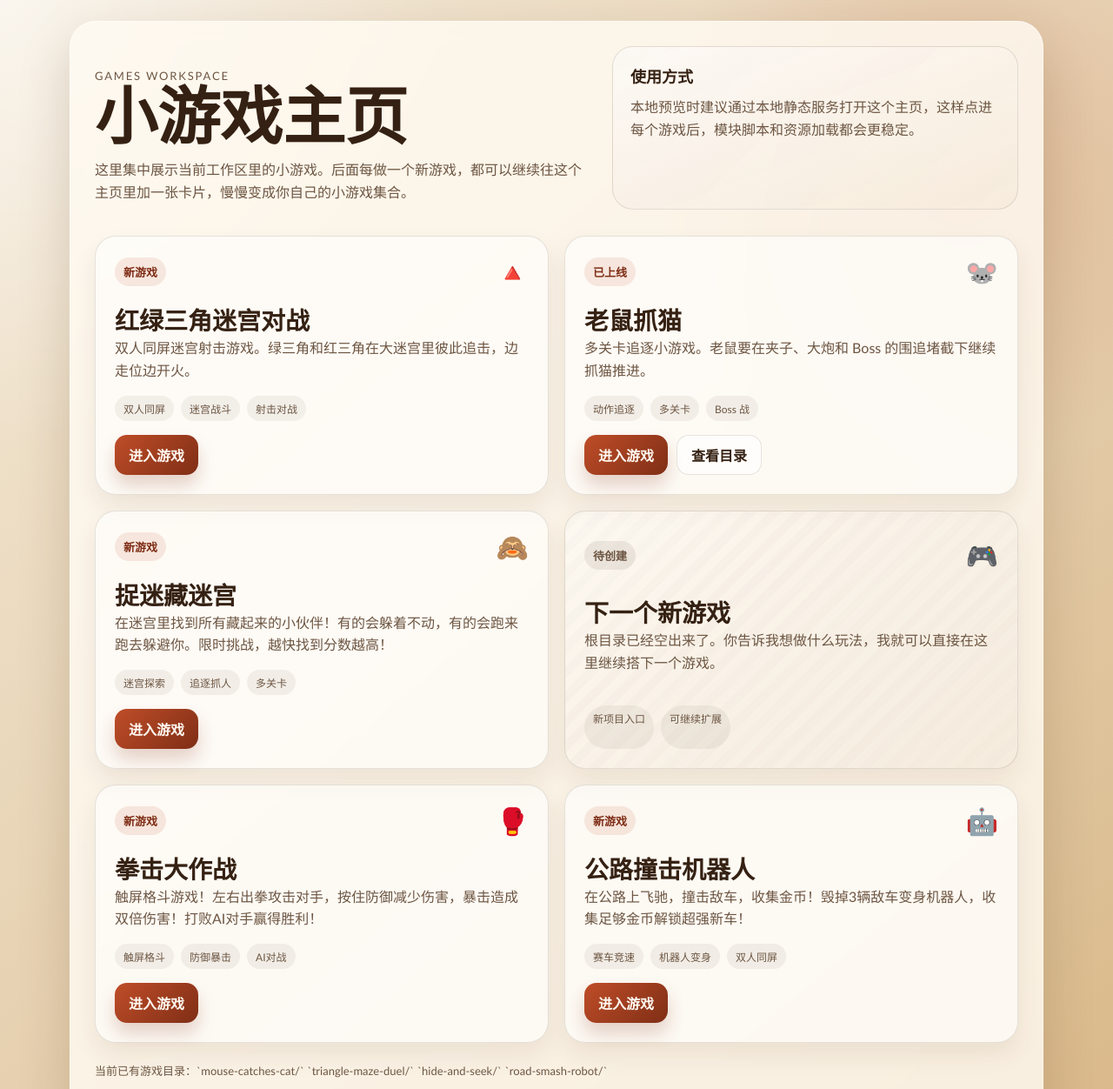
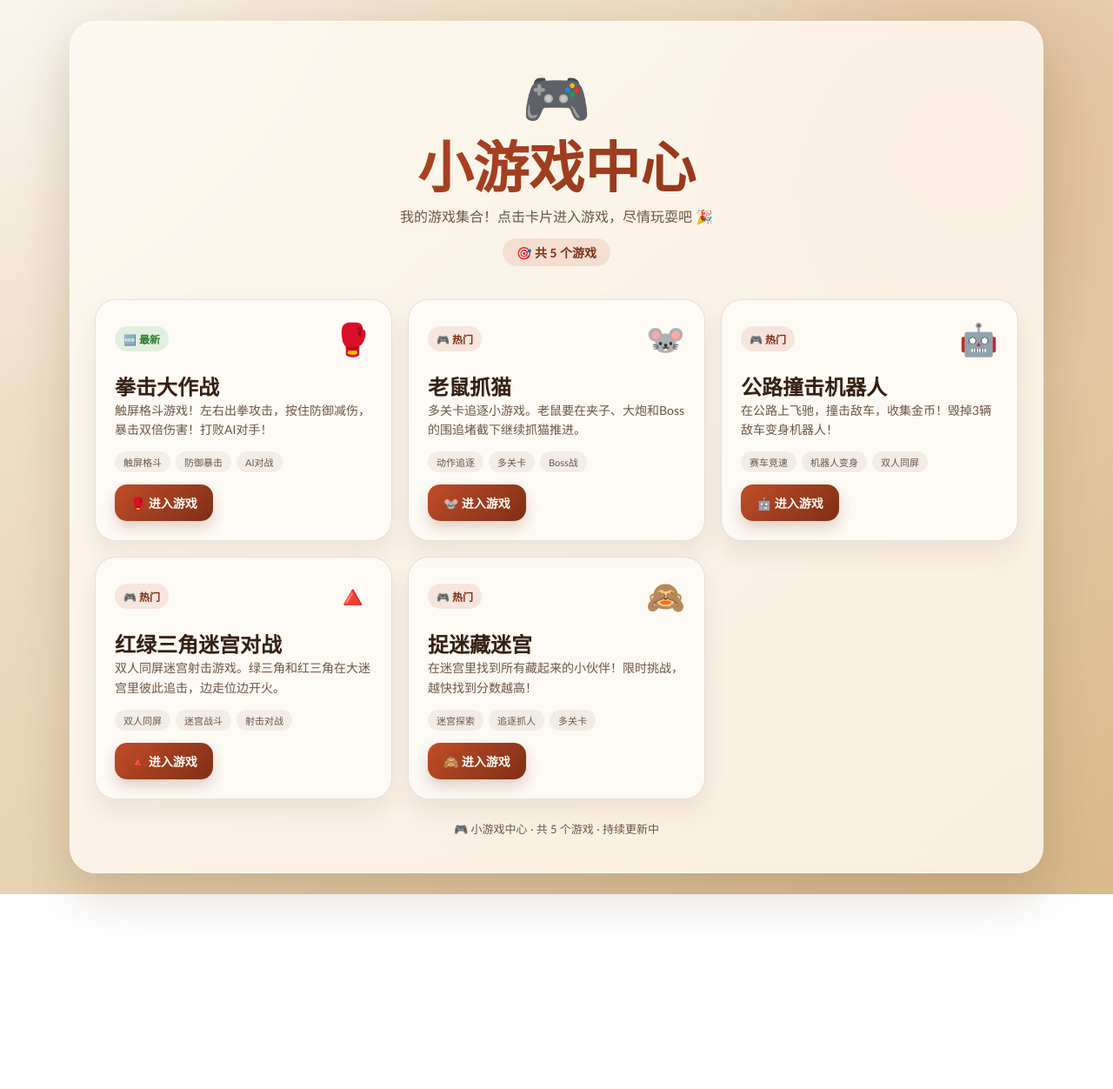
Before and after one commit to huangxiangdan/rocky-games-center, a plain HTML site: page index.html in a window 1280 px wide. Shown: the top 1252 px of the page at 87% size. After the commit the page ends 1028 px from the top, so only its background shows below. Drawn offline with Linux system fonts and the light colour scheme.

Commit message:
Reorganize homepage: all 5 games together with clean layout

```diff
--- a/index.html
+++ b/index.html
@@ -3,7 +3,7 @@
   <head>
     <meta charset="UTF-8" />
     <meta name="viewport" content="width=device-width, initial-scale=1.0" />
-    <title>小游戏主页</title>
+    <title>🎮 小游戏中心</title>
     <style>
       :root {
         --bg: #f4ead9;
@@ -18,9 +18,7 @@
         --shadow: rgba(71, 40, 12, 0.18);
       }
 
-      * {
-        box-sizing: border-box;
-      }
+      * { box-sizing: border-box; }
 
       body {
         margin: 0;
@@ -47,72 +45,66 @@
       }
 
       .hero {
-        display: grid;
-        grid-template-columns: minmax(0, 1.1fr) minmax(280px, 0.9fr);
-        gap: 24px;
-        align-items: stretch;
+        text-align: center;
+        padding: 20px 0 10px;
       }
 
-      .hero-copy {
-        padding: 8px 0;
+      .hero-emoji {
+        font-size: 64px;
+        margin-bottom: 8px;
       }
 
-      .eyebrow {
-        margin: 0 0 10px;
-        font-size: 13px;
-        letter-spacing: 0.14em;
-        text-transform: uppercase;
-        color: var(--muted);
+      .hero h1 {
+        margin: 0;
+        font-size: clamp(36px, 7vw, 64px);
+        line-height: 1;
+        background: linear-gradient(135deg, var(--accent), var(--accent-deep));
+        -webkit-background-clip: text;
+        -webkit-text-fill-color: transparent;
+        background-clip: text;
       }
 
-      h1 {
-        margin: 0;
-        font-size: clamp(38px, 7vw, 72px);
-        line-height: 0.95;
-      }
-
-      .hero-copy p {
-        margin: 16px 0 0;
-        max-width: 38rem;
-        line-height: 1.6;
+      .hero p {
+        margin: 12px 0 0;
         color: var(--muted);
-      }
-
-      .hero-panel {
-        padding: 20px;
-        border-radius: 24px;
-        background:
-          linear-gradient(160deg, rgba(255, 255, 255, 0.7), rgba(244, 234, 217, 0.68)),
-          linear-gradient(135deg, rgba(191, 77, 40, 0.08), transparent);
-        border: 1px solid var(--line);
-      }
-
-      .hero-panel h2 {
-        margin: 0 0 10px;
-        font-size: 18px;
-      }
-
-      .hero-panel p {
-        margin: 0;
-        color: var(--muted);
+        font-size: 16px;
         line-height: 1.6;
       }
 
+      .game-count {
+        display: inline-flex;
+        align-items: center;
+        gap: 6px;
+        margin-top: 12px;
+        padding: 6px 16px;
+        border-radius: 999px;
+        background: rgba(191, 77, 40, 0.12);
+        color: var(--accent-deep);
+        font-size: 14px;
+        font-weight: 700;
+      }
+
       .grid {
-        margin-top: 30px;
+        margin-top: 28px;
         display: grid;
-        grid-template-columns: repeat(2, minmax(0, 1fr));
+        grid-template-columns: repeat(auto-fill, minmax(300px, 1fr));
         gap: 18px;
       }
 
       .card {
         display: grid;
-        gap: 16px;
+        gap: 14px;
         padding: 22px;
         border-radius: 24px;
         background: var(--card);
         border: 1px solid var(--line);
         box-shadow: 0 14px 28px rgba(71, 40, 12, 0.08);
+        transition: transform 150ms ease, box-shadow 150ms ease;
+      }
+
+      .card:hover {
+        transform: translateY(-3px);
+        box-shadow: 0 18px 36px rgba(71, 40, 12, 0.14);
       }
 
       .card-top {
@@ -126,58 +118,65 @@
         display: inline-flex;
         align-items: center;
         gap: 8px;
-        padding: 7px 10px;
+        padding: 6px 10px;
         border-radius: 999px;
         background: rgba(191, 77, 40, 0.12);
         color: var(--accent-deep);
-        font-size: 13px;
+        font-size: 12px;
         font-weight: 700;
       }
 
+      .badge-new {
+        background: rgba(76, 175, 80, 0.15);
+        color: #2e7d32;
+      }
+
       .emoji {
-        font-size: 30px;
+        font-size: 36px;
       }
 
       .card h3 {
         margin: 0;
-        font-size: 28px;
+        font-size: 24px;
       }
 
       .card p {
         margin: 0;
         color: var(--muted);
         line-height: 1.6;
+        font-size: 14px;
       }
 
       .meta {
         display: flex;
         flex-wrap: wrap;
-        gap: 8px;
+        gap: 6px;
       }
 
       .chip {
-        padding: 6px 10px;
+        padding: 4px 10px;
         border-radius: 999px;
         background: rgba(53, 33, 19, 0.06);
         color: var(--muted);
-        font-size: 12px;
+        font-size: 11px;
       }
 
       .actions {
         display: flex;
         flex-wrap: wrap;
-        gap: 10px;
+        gap: 8px;
       }
 
       .button {
         display: inline-flex;
         align-items: center;
         justify-content: center;
-        min-height: 46px;
-        padding: 0 16px;
+        min-height: 42px;
+        padding: 0 18px;
         border-radius: 14px;
         text-decoration: none;
         font-weight: 700;
+        font-size: 14px;
         transition: transform 120ms ease-out, box-shadow 120ms ease-out;
       }
 
@@ -188,227 +187,134 @@
       .button-primary {
         color: #fff9f1;
         background: linear-gradient(135deg, var(--accent), var(--accent-deep));
-        box-shadow: 0 12px 20px rgba(127, 46, 22, 0.2);
-      }
-
-      .button-secondary {
-        color: var(--ink);
-        background: rgba(255, 255, 255, 0.66);
-        border: 1px solid var(--line);
-      }
-
-      .card-placeholder {
-        justify-content: center;
-        min-height: 280px;
-        background:
-          linear-gradient(140deg, rgba(255, 255, 255, 0.42), rgba(243, 233, 220, 0.76)),
-          repeating-linear-gradient(
-            -45deg,
-            rgba(53, 33, 19, 0.03),
-            rgba(53, 33, 19, 0.03) 10px,
-            transparent 10px,
-            transparent 20px
-          );
-      }
-
-      .card-placeholder .badge {
-        background: rgba(53, 33, 19, 0.08);
-        color: var(--muted);
+        box-shadow: 0 8px 16px rgba(127, 46, 22, 0.2);
       }
 
       .footer {
-        margin-top: 22px;
+        margin-top: 24px;
+        text-align: center;
         color: var(--muted);
         font-size: 13px;
       }
 
       @media (max-width: 860px) {
-        body {
-          padding: 14px;
-        }
-
-        .shell {
-          padding: 18px;
-          border-radius: 22px;
-        }
-
-        .hero {
-          grid-template-columns: 1fr;
-          gap: 14px;
-        }
-
-        .grid {
-          grid-template-columns: 1fr;
-        }
-
-        .card h3 {
-          font-size: 24px;
-        }
+        body { padding: 12px; }
+        .shell { padding: 18px; border-radius: 22px; }
+        .grid { grid-template-columns: 1fr; }
+        .card h3 { font-size: 22px; }
+        .hero-emoji { font-size: 48px; }
       }
     </style>
   </head>
   <body>
     <main class="shell">
       <section class="hero">
-        <div class="hero-copy">
-          <p class="eyebrow">Games Workspace</p>
-          <h1>小游戏主页</h1>
-          <p>
-            这里集中展示当前工作区里的小游戏。后面每做一个新游戏，都可以继续往这个主页里加一张卡片，慢慢变成你自己的小游戏集合。
-          </p>
-        </div>
-
-        <aside class="hero-panel">
-          <h2>使用方式</h2>
-          <p>
-            本地预览时建议通过本地静态服务打开这个主页，这样点进每个游戏后，模块脚本和资源加载都会更稳定。
-          </p>
-        </aside>
+        <div class="hero-emoji">🎮</div>
+        <h1>小游戏中心</h1>
+        <p>我的游戏集合！点击卡片进入游戏，尽情玩耍吧 🎉</p>
+        <span class="game-count">🎯 共 5 个游戏</span>
       </section>
 
       <section class="grid" aria-label="游戏列表">
+
         <article class="card">
           <div class="card-top">
-            <span class="badge">新游戏</span>
+            <span class="badge badge-new">🆕 最新</span>
+            <span class="emoji" aria-hidden="true">🥊</span>
+          </div>
+          <div>
+            <h3>拳击大作战</h3>
+            <p>触屏格斗游戏！左右出拳攻击，按住防御减伤，暴击双倍伤害！打败AI对手！</p>
+          </div>
+          <div class="meta">
+            <span class="chip">触屏格斗</span>
+            <span class="chip">防御暴击</span>
+            <span class="chip">AI对战</span>
+          </div>
+          <div class="actions">
+            <a class="button button-primary" href="./boxing-game/index.html">🥊 进入游戏</a>
+          </div>
+        </article>
+
+        <article class="card">
+          <div class="card-top">
+            <span class="badge">🎮 热门</span>
+            <span class="emoji" aria-hidden="true">🐭</span>
+          </div>
+          <div>
+            <h3>老鼠抓猫</h3>
+            <p>多关卡追逐小游戏。老鼠要在夹子、大炮和Boss的围追堵截下继续抓猫推进。</p>
+          </div>
+          <div class="meta">
+            <span class="chip">动作追逐</span>
+            <span class="chip">多关卡</span>
+            <span class="chip">Boss战</span>
+          </div>
+          <div class="actions">
+            <a class="button button-primary" href="./mouse-catches-cat/index.html">🐭 进入游戏</a>
+          </div>
+        </article>
+
+        <article class="card">
+          <div class="card-top">
+            <span class="badge">🎮 热门</span>
+            <span class="emoji" aria-hidden="true">🤖</span>
+          </div>
+          <div>
+            <h3>公路撞击机器人</h3>
+            <p>在公路上飞驰，撞击敌车，收集金币！毁掉3辆敌车变身机器人！</p>
+          </div>
+          <div class="meta">
+            <span class="chip">赛车竞速</span>
+            <span class="chip">机器人变身</span>
+            <span class="chip">双人同屏</span>
+          </div>
+          <div class="actions">
+            <a class="button button-primary" href="./road-smash-robot/index.html">🤖 进入游戏</a>
+          </div>
+        </article>
+
+        <article class="card">
+          <div class="card-top">
+            <span class="badge">🎮 热门</span>
             <span class="emoji" aria-hidden="true">🔺</span>
           </div>
-
           <div>
             <h3>红绿三角迷宫对战</h3>
-            <p>
-              双人同屏迷宫射击游戏。绿三角和红三角在大迷宫里彼此追击，边走位边开火。
-            </p>
+            <p>双人同屏迷宫射击游戏。绿三角和红三角在大迷宫里彼此追击，边走位边开火。</p>
           </div>
-
           <div class="meta">
             <span class="chip">双人同屏</span>
             <span class="chip">迷宫战斗</span>
             <span class="chip">射击对战</span>
           </div>
-
           <div class="actions">
-            <a class="button button-primary" href="./triangle-maze-duel/index.html">进入游戏</a>
+            <a class="button button-primary" href="./triangle-maze-duel/index.html">🔺 进入游戏</a>
           </div>
         </article>
 
         <article class="card">
           <div class="card-top">
-            <span class="badge">已上线</span>
-            <span class="emoji" aria-hidden="true">🐭</span>
-          </div>
-
-          <div>
-            <h3>老鼠抓猫</h3>
-            <p>
-              多关卡追逐小游戏。老鼠要在夹子、大炮和 Boss 的围追堵截下继续抓猫推进。
-            </p>
-          </div>
-
-          <div class="meta">
-            <span class="chip">动作追逐</span>
-            <span class="chip">多关卡</span>
-            <span class="chip">Boss 战</span>
-          </div>
-
-          <div class="actions">
-            <a class="button button-primary" href="./mouse-catches-cat/index.html">进入游戏</a>
-            <a class="button button-secondary" href="./mouse-catches-cat/">查看目录</a>
-          </div>
-        </article>
-
-        <article class="card">
-          <div class="card-top">
-            <span class="badge">新游戏</span>
+            <span class="badge">🎮 热门</span>
             <span class="emoji" aria-hidden="true">🙈</span>
           </div>
-
           <div>
             <h3>捉迷藏迷宫</h3>
-            <p>
-              在迷宫里找到所有藏起来的小伙伴！有的会躲着不动，有的会跑来跑去躲避你。限时挑战，越快找到分数越高！
-            </p>
+            <p>在迷宫里找到所有藏起来的小伙伴！限时挑战，越快找到分数越高！</p>
           </div>
-
           <div class="meta">
             <span class="chip">迷宫探索</span>
             <span class="chip">追逐抓人</span>
             <span class="chip">多关卡</span>
           </div>
-
           <div class="actions">
-            <a class="button button-primary" href="./hide-and-seek/index.html">进入游戏</a>
+            <a class="button button-primary" href="./hide-and-seek/index.html">🙈 进入游戏</a>
           </div>
         </article>
 
-        <article class="card card-placeholder">
-          <div class="card-top">
-            <span class="badge">待创建</span>
-            <span class="emoji" aria-hidden="true">🎮</span>
-          </div>
-
-          <div>
-            <h3>下一个新游戏</h3>
-            <p>
-              根目录已经空出来了。你告诉我想做什么玩法，我就可以直接在这里继续搭下一个游戏。
-            </p>
-          </div>
-
-          <div class="meta">
-            <span class="chip">新项目入口</span>
-            <span class="chip">可继续扩展</span>
-          </div>
-        </article>
-
-        <article class="card">
-          <div class="card-top">
-            <span class="badge">新游戏</span>
-            <span class="emoji" aria-hidden="true">🥊</span>
-          </div>
-
-          <div>
-            <h3>拳击大作战</h3>
-            <p>
-              触屏格斗游戏！左右出拳攻击对手，按住防御减少伤害，暴击造成双倍伤害！打败AI对手赢得胜利！
-            </p>
-          </div>
-
-          <div class="meta">
-            <span class="chip">触屏格斗</span>
-            <span class="chip">防御暴击</span>
-            <span class="chip">AI对战</span>
-          </div>
-
-          <div class="actions">
-            <a class="button button-primary" href="./boxing-game/index.html">进入游戏</a>
-          </div>
-        </article>
-
-        <article class="card">
-          <div class="card-top">
-            <span class="badge">新游戏</span>
-            <span class="emoji" aria-hidden="true">🤖</span>
-          </div>
-
-          <div>
-            <h3>公路撞击机器人</h3>
-            <p>
-              在公路上飞驰，撞击敌车，收集金币！毁掉3辆敌车变身机器人，收集足够金币解锁超强新车！
-            </p>
-          </div>
-
-          <div class="meta">
-            <span class="chip">赛车竞速</span>
-            <span class="chip">机器人变身</span>
-            <span class="chip">双人同屏</span>
-          </div>
-
-          <div class="actions">
-            <a class="button button-primary" href="./road-smash-robot/index.html">进入游戏</a>
-          </div>
-        </article>
       </section>
 
-      <p class="footer">当前已有游戏目录：`mouse-catches-cat/` `triangle-maze-duel/` `hide-and-seek/` `road-smash-robot/`</p>
+      <p class="footer">🎮 小游戏中心 · 共 5 个游戏 · 持续更新中</p>
     </main>
   </body>
 </html>
```
